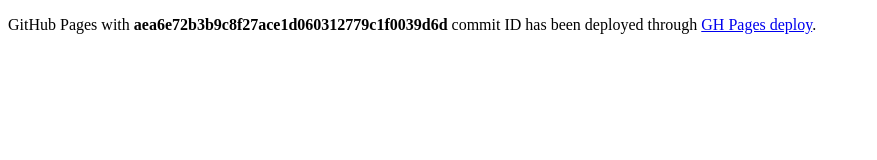
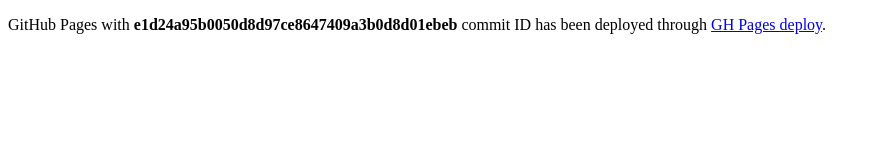
Before and after one commit to Cecilapp/GitHub-Pages-deploy, a plain HTML site: page index.html in a window 1280 px wide. Shown: the whole page, without its empty margins (0-877 px from the left). Drawn offline with Linux system fonts and the light colour scheme.

Commit message:
ArnaudLigny published a site update

```diff
--- a/index.html
+++ b/index.html
@@ -4,6 +4,6 @@
     <title>GH Pages deploy</title>
   </head>
   <body>
-    <p>GitHub Pages with <strong>aea6e72b3b9c8f27ace1d060312779c1f0039d6d</strong> commit ID has been deployed through <a href="https://github.com/marketplace/actions/gh-pages-deploy">GH Pages deploy</a>.</p>
+    <p>GitHub Pages with <strong>e1d24a95b0050d8d97ce8647409a3b0d8d01ebeb</strong> commit ID has been deployed through <a href="https://github.com/marketplace/actions/gh-pages-deploy">GH Pages deploy</a>.</p>
   </body>
 </html>
```
